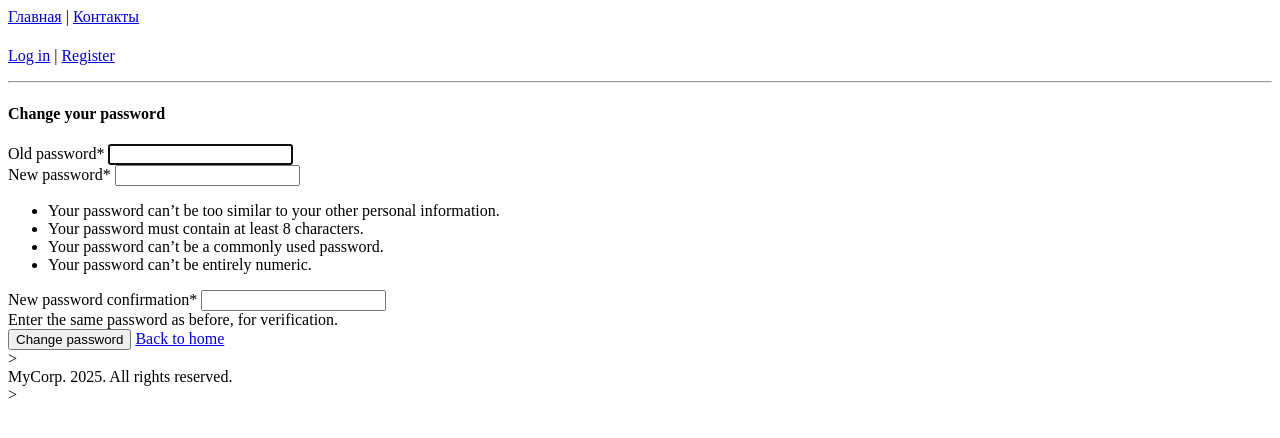
After one commit to AlenaBumai/Python_labs, a Django app: page /news/password-change/ in a window 1280 px wide. The commit adds this page. Shown: the top 438 px of the page. Run offline with Django 5.2, Linux system fonts and the light colour scheme; some libraries are stand-ins or nearby versions.

Commit message:
lab_10 новости с авторизацией
новости с авторизацией
Topic -темы новостей
NewsText - конкретные новости, привязанные к конкретной теме

```diff
--- a/FinalProject/FinalProject/settings.py
+++ b/FinalProject/FinalProject/settings.py
@@ -38,7 +38,12 @@ INSTALLED_APPS = [
     'django.contrib.sessions',
     'django.contrib.messages',
     'django.contrib.staticfiles',
+    'crispy_forms',
+    'crispy_bootstrap4',
+
 ]
+
+CRISPY_TEMPLATE_PACK = 'bootstrap4'
 
 MIDDLEWARE = [
     'django.middleware.security.SecurityMiddleware',
--- a/FinalProject/news/urls.py
+++ b/FinalProject/news/urls.py
@@ -8,4 +8,12 @@ urlpatterns = [
 
     path('contacts/', views.contacts, name='contacts'),
     path('topic/<int:topic_id>/', views.newstext, name='newstext'),
+
+
+# авторизация и регистрация пользователей
+    re_path('^register/$', views.RegisterFormView.as_view()),
+    re_path('^login/$', views.LoginFormView.as_view()),
+    re_path('^logout/$', views.LogoutView.as_view()),
+    re_path('^password-change/', views.PasswordChangeView.as_view())
+
 ]
--- a/FinalProject/news/views.py
+++ b/FinalProject/news/views.py
@@ -2,7 +2,19 @@ from django.shortcuts import render, get_object_or_404
 from django.http import HttpResponse, HttpResponseNotFound
 from .models import Topic, NewsText
 
+from django.views.generic.edit import FormView
+from django.contrib.auth.forms import UserCreationForm, PasswordChangeForm
 
+from django.contrib.auth.forms import AuthenticationForm
+from django.contrib.auth import login
+
+from django.http import HttpResponseRedirect
+from django.views.generic.base import View
+from django.contrib.auth import logout
+
+
+
+app_url="/news/"
 def index(request):
     topics = Topic.objects.all()
     return render(request, "index.html", {'topics': topics})
@@ -13,3 +25,51 @@ def newstext(request, topic_id):
     return render(request, "newstext.html", {'topic': topic, 'news_texts': news_texts})
 def contacts(request):
     return render(request, "contacts.html")
+
+# авторизация и регистрация пользователей
+class RegisterFormView(FormView):
+
+    form_class = UserCreationForm
+
+    success_url = app_url + "login/"
+
+    template_name = "reg/register.html"
+    def form_valid(self, form):
+        form.save()
+        return super(RegisterFormView, self).form_valid(form)
+
+# вход - логирование
+
+class LoginFormView(FormView):
+    form_class = AuthenticationForm
+    template_name = "reg/login.html"
+
+    success_url = app_url
+    def form_valid(self, form):
+        self.user = form.get_user()
+        login(self.request, self.user)
+        return super(LoginFormView, self).form_valid(form)
+
+# для выхода - миниатюрное представление без шаблона -
+# после выхода перенаправим на главную
+class LogoutView(View):
+    def get(self, request):
+        logout(request)
+        return HttpResponseRedirect(app_url)
+
+# изменение пароля
+class PasswordChangeView(FormView):
+
+    form_class = PasswordChangeForm
+    template_name = 'reg/password_change_form.html'
+
+    success_url = app_url + 'login/'
+    def get_form_kwargs(self):
+        kwargs = super(PasswordChangeView, self).get_form_kwargs()
+        kwargs['user'] = self.request.user
+        if self.request.method == 'POST':
+            kwargs['data'] = self.request.POST
+        return kwargs
+    def form_valid(self, form):
+        form.save()
+        return super(PasswordChangeView, self).form_valid(form)
--- a/FinalProject/templates/base.html
+++ b/FinalProject/templates/base.html
@@ -5,9 +5,41 @@
     <title>{% block title %}Defoult title{% endblock title %}</title>
 </head>
 <body>
- <div><a href="{% url 'index' %}">Главная</a> | <a href="{% url 'contacts' %}">Контакты</a></div>
-    <h1>{% block header %}{% endblock header %}</h1>
-    <div>{% block content%}{% endblock content %}</div>
-    <div>MyCorp. 2025. All rights reserved.</div>
+<div class="container">
+
+    <div><a href="{% url 'index' %}">Главная</a> | <a href="{% url 'contacts' %}">Контакты</a></div>
+        <h1>{% block header %}{% endblock header %}</h1>
+
+    {% if user.is_authenticated %}
+                <p class="text-right">
+                    Hello, {{ user.username }}!
+                    <a href="/news/logout">Log out</a> |
+                    <a href="/news/password-change">
+                        Change password
+                    </a>
+                </p>
+            {% else %}
+                <p class="text-right">
+                    <a href="/news/login">Log in</a> |
+                    <a href="/news/register">Register</a>
+                </p>
+            {% endif %}
+
+<hr class="mt-0 mb-4">
+            <div class="card">
+                <div class="card-body">
+                    {% block main %}
+                    {% endblock %}
+                </div>
+            </div>
+
+        <div class="card">
+            <div>{% block content%}{% endblock content %}</div>
+        </div>>
+
+        <div>MyCorp. 2025. All rights reserved.</div>
+
+    </div>>
+</div>
 </body>
 </html>
--- /dev/null
+++ b/FinalProject/templates/reg/password_change_form.html
@@ -0,0 +1,17 @@
+{% extends 'base.html' %}
+{% load crispy_forms_tags %}
+{% block main %}
+    <h4 class="card-title">Change your password</h4>
+    <form method="post">
+        {% csrf_token %}
+        {{ form|crispy }}
+        <button type="submit"
+                class="btn btn-success btn-block">
+            Change password
+        </button>
+        <a href=".."
+           class="btn btn-danger btn-block">
+            Back to home
+        </a>
+    </form>
+{% endblock %}
```
Also changed, not shown: FinalProject/templates/reg/login.html (added, +16 -0 lines), FinalProject/templates/reg/register.html (added, +12 -0 lines), FinalProject/db.sqlite3.
